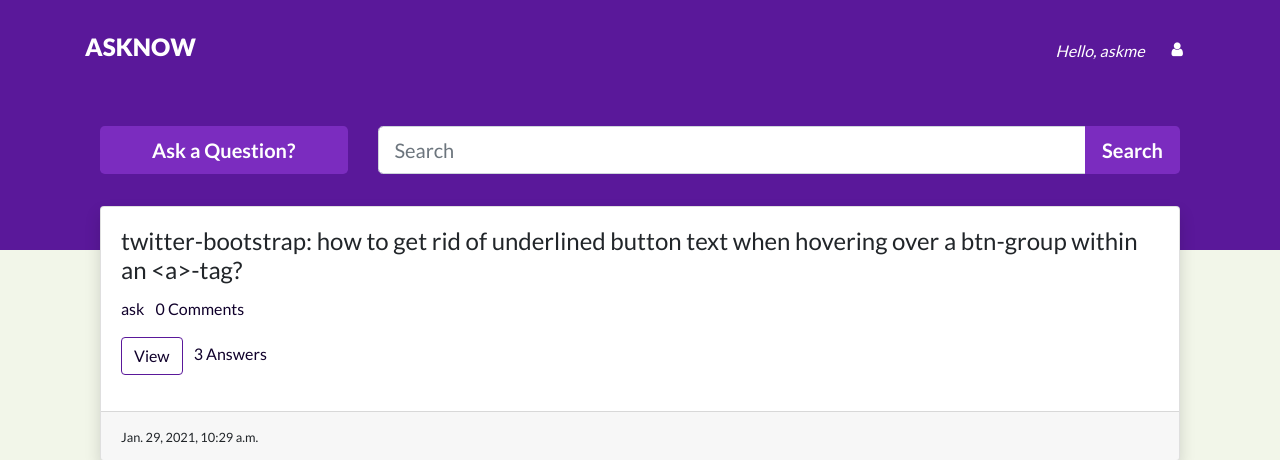
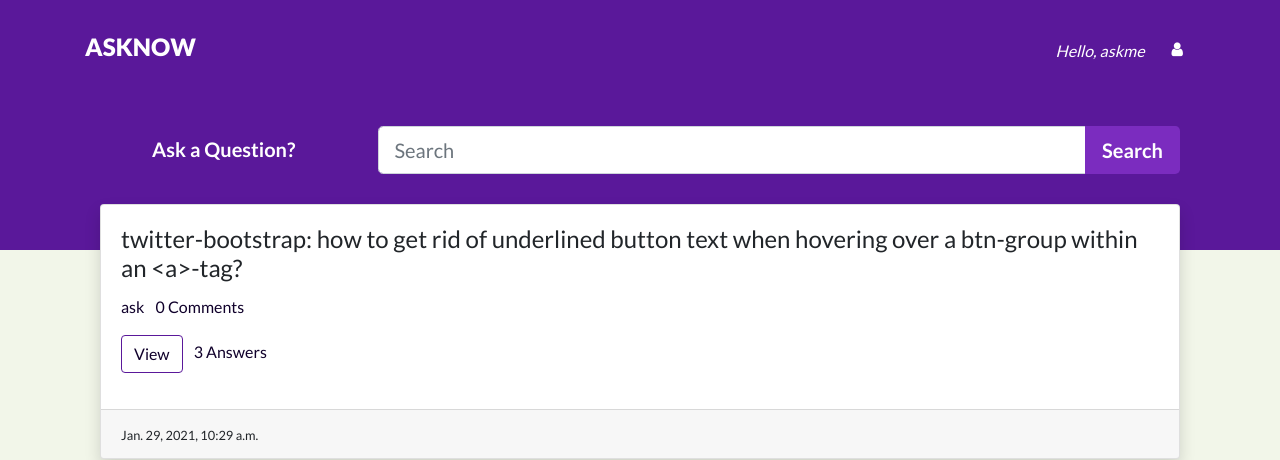
Before and after one commit to saifxd7/Askme, a Django app: page / in a window 1280 px wide. Shown: the top 460 px of the page. Run offline with Django 3.2, Linux system fonts and the light colour scheme; a user stored in the database is signed in; data comes from the database, SQL or seed files in the repository; data that the repository does not hold is empty; some libraries are stand-ins or nearby versions.

Commit message:
updated files

```diff
--- a/src/templates/components/search.html
+++ b/src/templates/components/search.html
@@ -2,7 +2,7 @@
     <div class="row">
         {% if request.user.is_authenticated %}
         <div class="col-md-3 mb-2">
-            <a href="{% url 'ask-question'  %}" class="sbtn btn btn-block btn-lg " style="cursor:pointer; font-weight: bold;">Ask a Question?</a>
+            <a href="{% url 'ask-question'  %}" class="bttn btn btn-block btn-lg " style="cursor:pointer; font-weight: bold;">Ask a Question?</a>
         </div>
 
         <div class="col-md-9">
```
